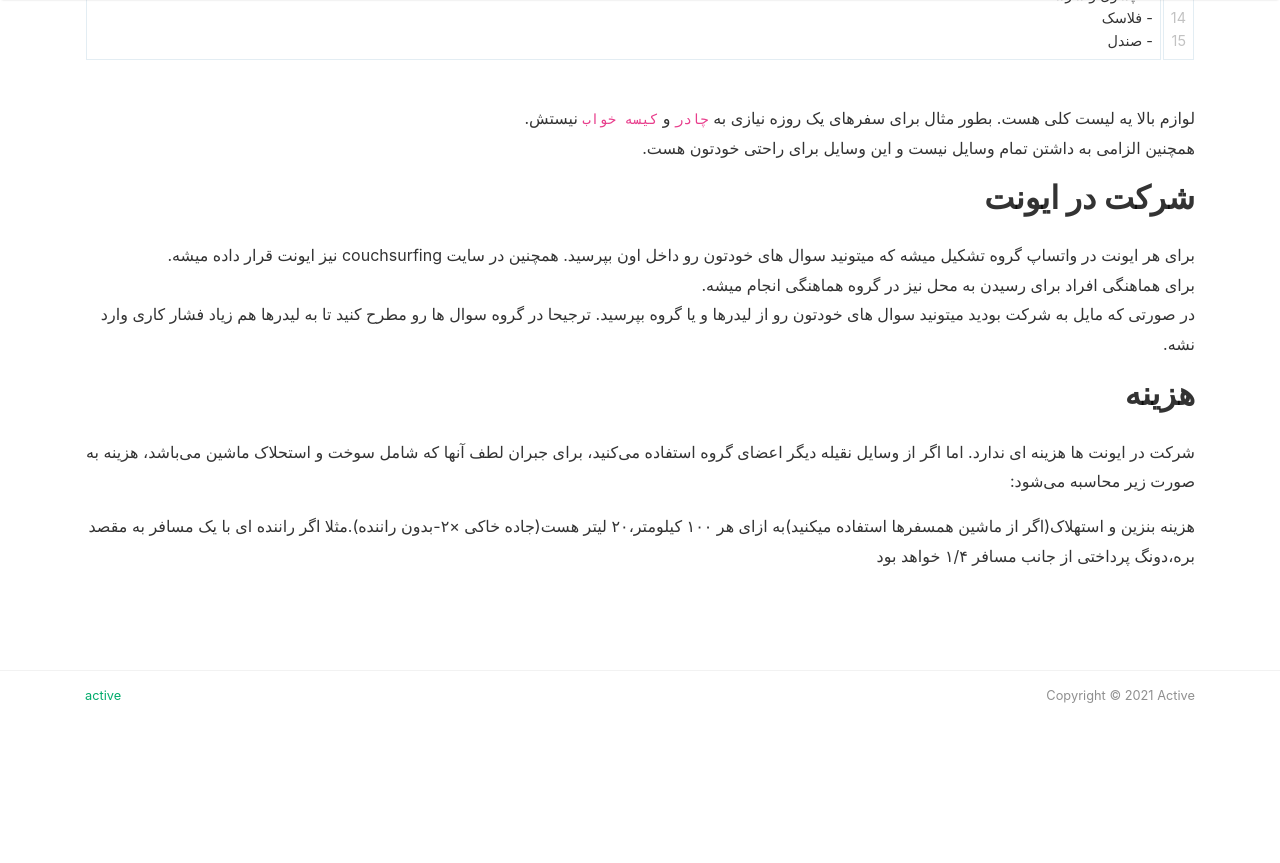
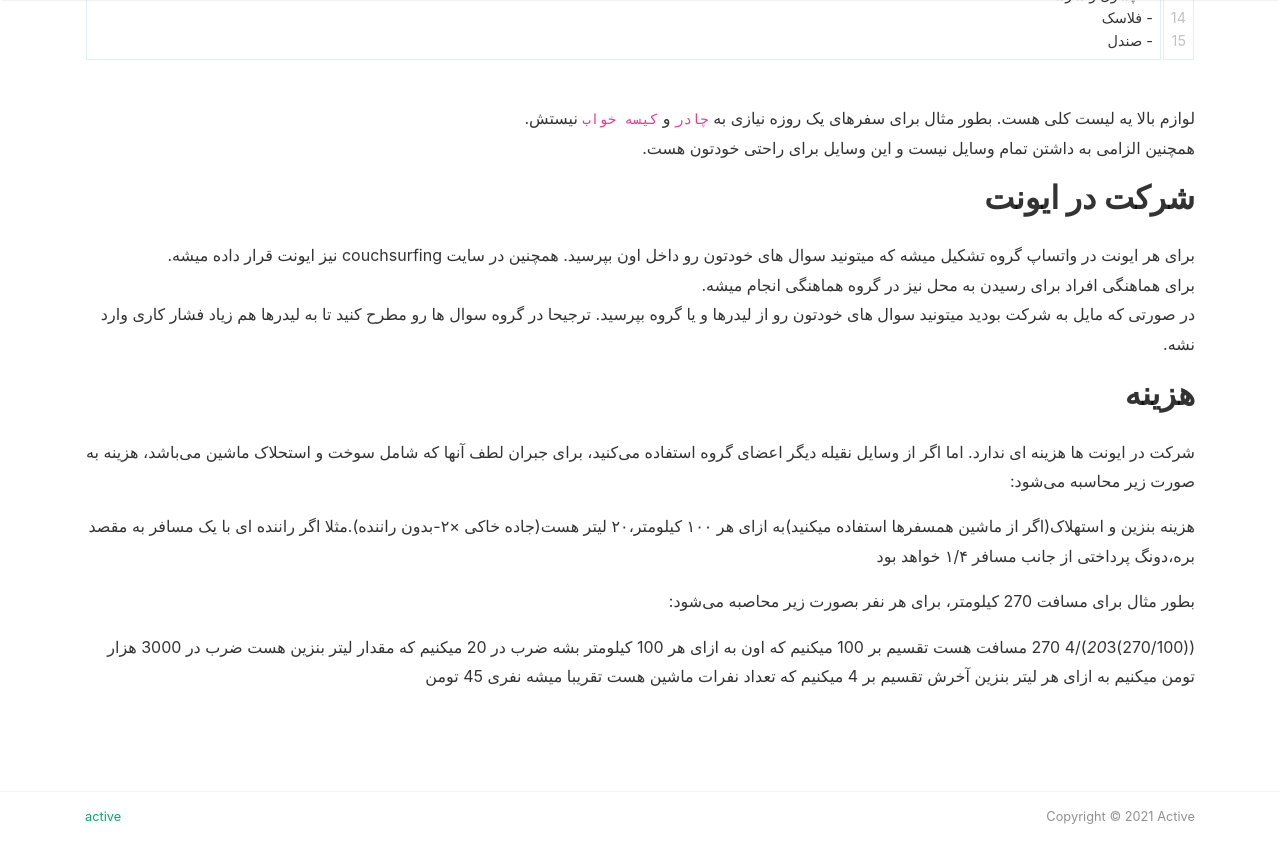
Before and after one commit to MHKarami97/active, a Jekyll site: the page built from _pages/rules-weekend.md, in a window 1280 px wide and 900 px high, scrolled down 996 px. Shown: the top 863 px of the window. Built offline with Jekyll 4.4.1, drawn with Linux system fonts in a browser that asks for light colours; nearby versions of some CDN libraries; before the commit the page ends 1776 px from its top, so only the background shows below that.

Commit message:
update rule

```diff
--- a/_pages/rules-weekend.md
+++ b/_pages/rules-weekend.md
@@ -51,3 +51,13 @@ comments: true
 شرکت در ایونت ها هزینه ای ندارد. اما اگر از وسایل نقیله دیگر اعضای گروه استفاده می‌کنید، برای جبران لطف آنها که شامل سوخت و استحلاک ماشین می‌باشد، هزینه به صورت زیر محاسبه می‌شود:
 
 هزینه بنزین و استهلاک(اگر از ماشین همسفرها استفاده میکنید)به ازای هر ۱۰۰ کیلومتر،۲۰ لیتر هست(جاده خاکی ×۲-بدون راننده).مثلا اگر راننده ای با یک مسافر به مقصد بره،دونگ پرداختی از جانب مسافر ۱/۴ خواهد بود
+
+بطور مثال برای مسافت 270 کیلومتر، برای هر نفر بصورت زیر محاصبه می‌شود:
+
+((270/100)*20*3)/4
+270 مسافت هست
+تقسیم بر 100 میکنیم که اون به ازای هر 100 کیلومتر بشه
+ضرب در 20 میکنیم که مقدار لیتر بنزین هست
+ضرب در 3000 هزار تومن میکنیم به ازای هر لیتر بنزین
+آخرش تقسیم بر 4 میکنیم که تعداد نفرات ماشین هست
+تقریبا میشه نفری 45 تومن
```
